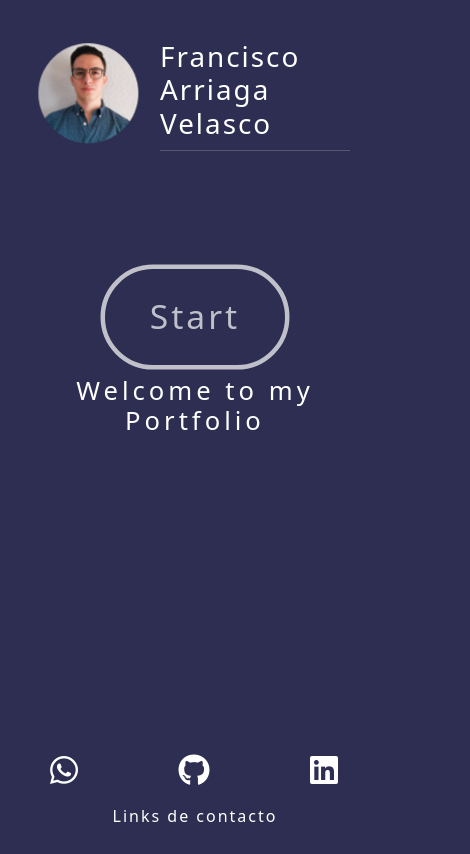
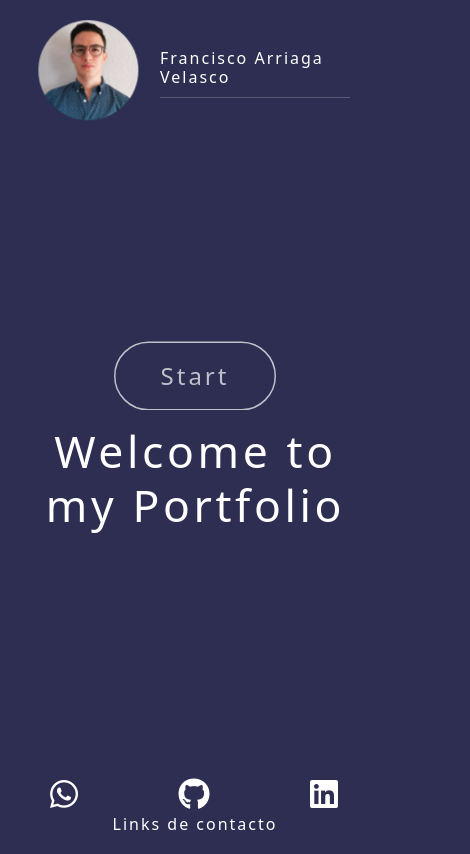
Before and after one commit to arrrriaga/portafolio-proyectos, a React (Create React App) app: page / in a window 390 px wide. Shown: the whole page, 470 px wide, since content can reach past the window. Built offline with nearby package versions, Linux system fonts and the light colour scheme.

Commit message:
Ajustes de responsive

```diff
--- a/src/components/Footer/index.js
+++ b/src/components/Footer/index.js
@@ -3,8 +3,9 @@ import { Col, Container, Row } from "react-bootstrap";
 
 const FooterComponent = () => {
   return (
-    <Container fluid className="FooterContainer text-center py-3">
-      <Row className="py-3">
+    <footer>
+      <Container fluid className="FooterContainer text-center py-0">
+        <Row className="pt-2">
           <Col>
             <a href="https://wa.me/qr/RU3P4HAMEZVCC1">
               <i className="fa-2x fa-brands fa-whatsapp"></i>
@@ -25,6 +26,7 @@ const FooterComponent = () => {
           <Col>Links de contacto</Col>
         </Row>
       </Container>
+    </footer>
   );
 };
 
--- /dev/null
+++ b/src/components/Header/Header.css
@@ -0,0 +1,28 @@
+header {
+  display: flex;
+  margin-top: 10px;
+  padding: 40px;
+  align-items: center;
+}
+
+.profileP {
+  width: 100px;
+  height: 100px;
+  border-radius: 50%;
+  object-fit: cover;
+  object-position: top;
+}
+
+.title h1 {
+  flex-grow: 1;
+  margin-left: 20px;
+  font-size: 2em;
+  border-bottom: 1px solid rgba(255, 255, 255, 0.2);
+  padding-bottom: 10px;
+}
+
+@media (max-width: 600px) {
+  .title h1 {
+    font-size: 1em; /* Tamaño reducido para dispositivos móviles */
+  }
+}
--- a/src/components/Header/index.js
+++ b/src/components/Header/index.js
@@ -1,4 +1,5 @@
 import React from "react";
+import "./Header.css";
 import { motion } from "framer-motion";
 import profile from "../../images/profile.jpg";
 
--- a/src/components/Modal/index.js
+++ b/src/components/Modal/index.js
@@ -1,8 +1,22 @@
-import React from "react";
+import React, { useState } from "react";
 // import { Link } from "react-router-dom";
 import { motion, AnimatePresence } from "framer-motion";
 
 const Modal = ({ showModal, setShowModal }) => {
+  const [isDownloading, setIsDownloading] = useState(false);
+
+  const handleDownload = async () => {
+    setIsDownloading(true);
+    const pdfUrl = "../../documentos/CV.pdf";
+    const response = await fetch(pdfUrl);
+    const pdfBlob = await response.blob();
+    const pdfLink = document.createElement("a");
+    pdfLink.href = window.URL.createObjectURL(pdfBlob);
+    pdfLink.download = "your-file.pdf";
+    pdfLink.click();
+    setIsDownloading(false);
+  };
+
   const modal = {
     hidden: {
       y: "-100vh",
@@ -25,7 +39,9 @@ const Modal = ({ showModal, setShowModal }) => {
       >
         <p>¿HomePage?</p>
 
-        <button onClick={() => console.log("Hola mundo")}>Start again</button>
+        <button onClick={handleDownload} disabled={isDownloading}>
+          {isDownloading ? "Descargando..." : "Descargar PDF"}
+        </button>
       </motion.div>
     </AnimatePresence>
   );
--- a/src/index.css
+++ b/src/index.css
@@ -17,107 +17,96 @@ div {
   font-family: system-ui, -apple-system, BlinkMacSystemFont, "Segoe UI", Roboto,
     Oxygen, Ubuntu, Cantarell, "Open Sans", "Helvetica Neue", sans-serif;
 }
+/* Distribución de página */
+header {
+  /* background-color: red; */
+  height: 15vh;
+}
+main {
+  /* background-color: blue; */
+  height: 75vh;
+}
+footer {
+  /* background-color: green; */
+  height: 10vh;
+}
+
 body {
+  overflow: hidden;
   background: rgb(45, 46, 81);
-  position: fixed;
-  width: 100%;
-  height: 100%;
-  overflow: hidden;
+  /* position: fixed; */
 }
 
 button {
   color: white;
+  background: transparent;
   padding: 10px 30px;
   font-size: 1em;
-  background: transparent;
   border-radius: 50px;
   border: 1px solid white;
-  margin: 40px auto 0;
-  cursor: pointer;
+  /* margin: 40px auto 0; */
+  /* cursor: pointer; */
   opacity: 0.7;
 }
 .container {
-  max-width: 300px;
-  margin: auto;
+  /* max-width: 300px;
+  margin: auto; */
 }
 .container h3 {
-  padding-bottom: 10px;
+  /* padding-bottom: 10px;
   margin-bottom: 10px;
-  border-bottom: 1px solid rgba(255, 255, 255, 0.2);
+  border-bottom: 1px solid rgba(255, 255, 255, 0.2); */
 }
 .container li {
-  padding: 10px;
-  cursor: pointer;
-}
-
-/* header */
-header {
-  display: flex;
-  padding: 40px;
-  align-items: center;
-}
-header .title {
-  flex-grow: 1;
-  margin-left: 20px;
-  font-size: 0.6em;
-}
-header h1 {
-  border-bottom: 1px solid rgba(255, 255, 255, 0.2);
-  padding-bottom: 10px;
-}
-header .profileP {
-  width: 100px;
-  height: 100px;
-  border-radius: 50%;
-  object-fit: cover;
-  object-position: top;
+  /* padding: 10px;
+  cursor: pointer; */
 }
 
 /* lists */
 li span.active {
-  font-weight: bold;
+  /* font-weight: bold; */
 }
 li span.active::before {
-  content: ">";
+  /* content: ">";
   position: relative;
   top: -2px;
   margin-right: 6px;
   transform: scale(0.8, 1);
-  display: inline-block;
+  display: inline-block; */
 }
 
 /* pages */
 .home h2 {
-  font-size: 80%;
-  margin-bottom: 30px;
+  /* font-size: 80%;
+  margin-bottom: 30px; */
 }
 .home.container,
 .order.container {
-  text-align: center;
-  max-width: 40vw;
+  /* text-align: center;
+  max-width: 40vw; */
 }
 .home button {
-  color: white;
+  /* color: white;
   padding: 15px 30px;
   font-size: 1.4em;
   border: 3px solid white;
-  margin: 30px 20px;
+  margin: 30px 20px; */
 }
 .order p {
-  margin: 20px auto;
+  /* margin: 20px auto; */
 }
 /* components */
 .backdrop {
-  background-color: rgba(0, 0, 0, 0.5);
+  /* background-color: rgba(0, 0, 0, 0.5);
   position: fixed;
   top: 0;
   left: 0;
   width: 100%;
   height: 100%;
-  z-index: 1;
+  z-index: 1; */
 }
 .modal {
-  max-width: 90vw;
+  /* max-width: 90vw;
   max-height: 75vh;
   position: absolute;
 
@@ -129,23 +118,17 @@ li span.active::before {
   background-color: white;
   border-radius: 10px;
   text-align: center;
-  z-index: 2;
+  z-index: 2; */
 }
 
 .modal button {
-  color: #444;
+  /* color: #444;
   border-color: #444;
   font-weight: bold;
-  margin-top: 20px;
+  margin-top: 20px; */
 }
 
 .modal p {
-  color: #444;
-  font-weight: bold;
+  /* color: #444;
+  font-weight: bold; */
 }
-
-.FooterContainer {
-  position: absolute;
-  bottom: 0;
-  width: 100vw;
-}
--- a/src/pages/home/home.css
+++ b/src/pages/home/home.css
@@ -0,0 +1,25 @@
+.container {
+  height: 100%;
+}
+
+.Row0 {
+  height: 100%;
+}
+.Row1 {
+  height: 50%;
+
+  align-items: end;
+}
+.Row2 {
+  height: 50%;
+
+  align-items: start;
+}
+
+@media (max-width: 600px) {
+  .Row1 h2 {
+    position: relative;
+    top: 10px;
+    scale: 0.9;
+  }
+}
--- a/src/pages/home/index.js
+++ b/src/pages/home/index.js
@@ -1,7 +1,8 @@
 import React from "react";
+import "./home.css";
 import { Link } from "react-router-dom";
 import { motion } from "framer-motion";
-import { Container, Row } from "react-bootstrap";
+import { Col, Container, Row } from "react-bootstrap";
 
 const buttonVariants = {
   visible: {
@@ -44,27 +45,35 @@ const containerVariants = {
 
 const Home = () => {
   return (
-    <Container className="home container">
-      <Row>
-        <motion.h2
+    <Container>
+      <Row className="Row0">
+        <Col>
+          <Row className="Row1 d-flex justify-content-center">
+            <Col xs={6} sm={12}>
+              <motion.div
+                className="text-center"
                 transition={{ duration: 2.5 }}
                 animate={{
                   scale: [0, 0, 1, 2, 2],
                   opacity: [0, 1],
-            y: [-1000, -1000, 400, 200],
+                  y: [-1000, -1000, 300, 35],
                   color: "#ffff",
                 }}
                 variants={containerVariants}
                 exit="exit"
               >
-          Welcome to my Portfolio
-        </motion.h2>
+                <h2> Welcome to my Portfolio</h2>
+              </motion.div>
+            </Col>
+          </Row>
+          <Row className="Row2">
+            <Col xs={12} sm={12}>
               <motion.div
                 className="d-flex justify-content-center"
                 transition={{ duration: 2.5 }}
                 animate={{
                   scale: [0, 1, 1, 1, 1.5],
-            y: [200, 200, 200, 0],
+                  y: [200, 200, 200, -100],
                 }}
               >
                 <Link to="/base">
@@ -84,6 +93,9 @@ const Home = () => {
                   </motion.button>
                 </Link>
               </motion.div>
+            </Col>
+          </Row>
+        </Col>
       </Row>
     </Container>
   );
--- a/src/router/AppRouter.js
+++ b/src/router/AppRouter.js
@@ -35,6 +35,7 @@ const AppRouter = () => {
       <Backdrop showModal={showModal} setShowModal={setShowModal} />
 
       <AnimatePresence mode="wait" onExitComplete={() => setShowModal(false)}>
+        <main>
           <Routes location={location} key={location.key}>
             <Route path="/" element={<HomePage />} />
             <Route
@@ -51,6 +52,7 @@ const AppRouter = () => {
             />
             <Route path="*" element={<Navigate to="/" />} />
           </Routes>
+        </main>
       </AnimatePresence>
 
       <FooterComponent />
```
Also changed, not shown: 1 other file (tests, documents, lock files or other folders). Lines whose indentation alone changed are shown as unchanged.
